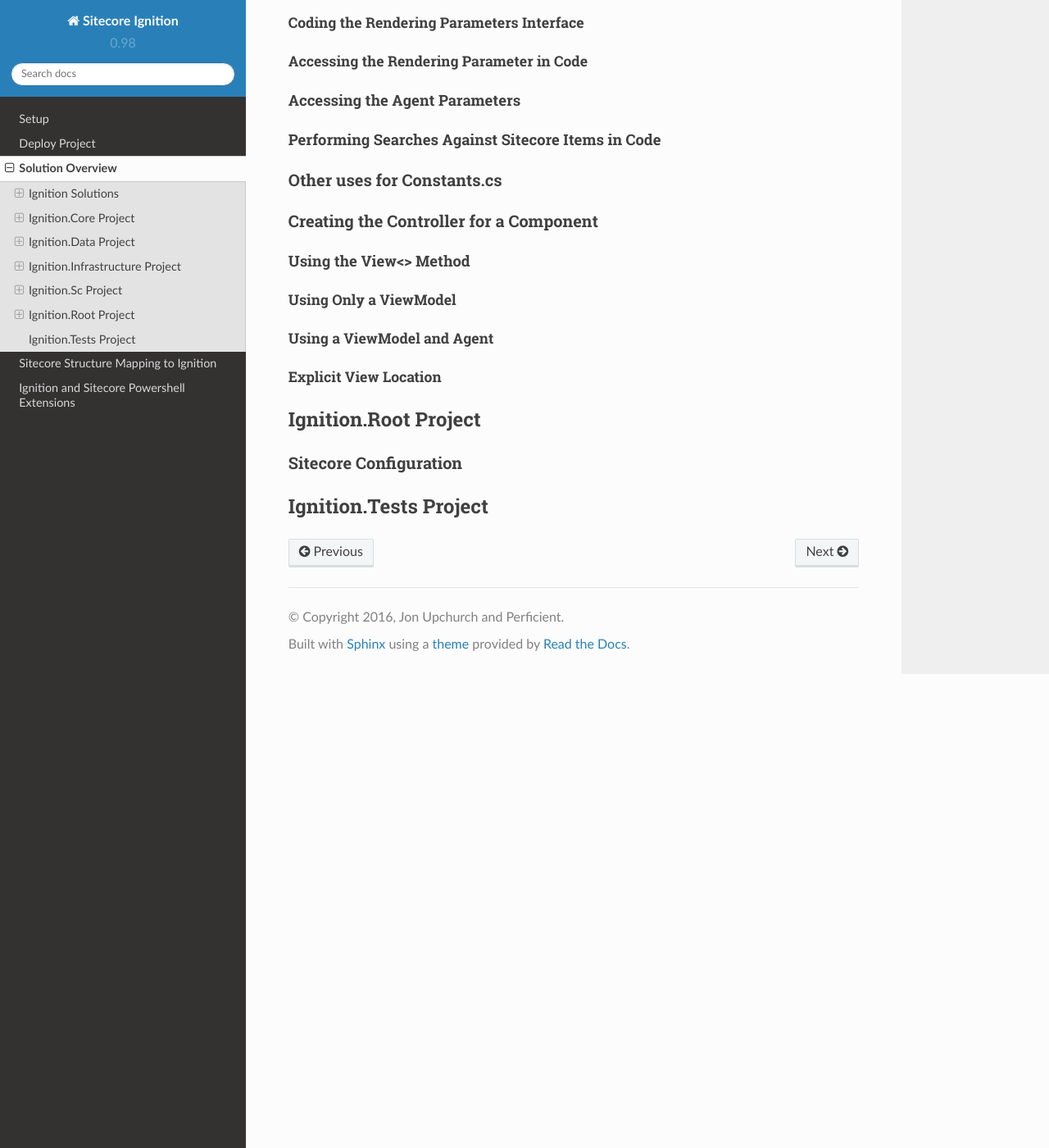
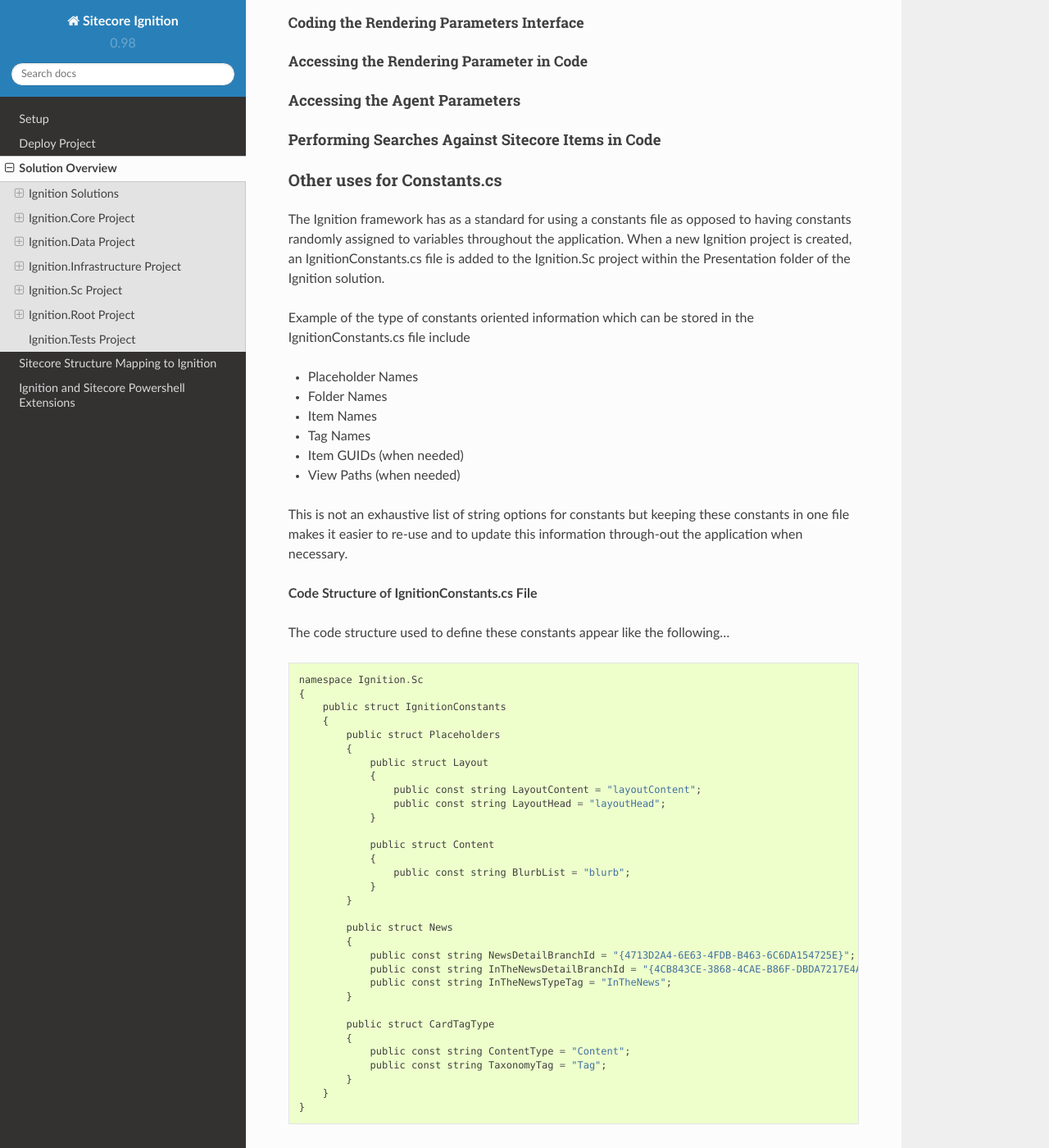
Before and after one commit to sabor413/Documentation, a Sphinx documentation site: the page built from docs/SolutionOverview.rst, in a window 1280 px wide and 1400 px high, scrolled down 1504 px. Shown: the whole window at 82% size. Built offline with Sphinx 7.4.7 and the Read the Docs theme 2.0.0, drawn with Linux system fonts in a browser that asks for light colours; some of the changed text lies outside the part shown.

Commit message:
Checking in update to documentation about constants

```diff
--- a/docs/SolutionOverview.rst
+++ b/docs/SolutionOverview.rst
@@ -168,6 +168,73 @@
 Other uses for Constants.cs
 ---------------------------
 
+The Ignition framework has as a standard for using a constants file as opposed to having constants randomly assigned to variables throughout the application.  When a new Ignition project is created, an IgnitionConstants.cs file is added to the Ignition.Sc project within the Presentation folder of the Ignition solution.
+
+Example of the type of constants oriented information which can be stored in the IgnitionConstants.cs file include
+
+* Placeholder Names
+* Folder Names
+* Item Names
+* Tag Names
+* Item GUIDs (when needed)
+* View Paths (when needed)
+
+This is not an exhaustive list of string options for constants but keeping these constants in one file makes it easier to re-use and to update this information through-out the application when necessary.
+
+**Code Structure of IgnitionConstants.cs File**
+
+The code structure used to define these constants appear like the following… ::
+
+    namespace Ignition.Sc
+    {
+        public struct IgnitionConstants
+        {
+            public struct Placeholders
+            {
+                public struct Layout
+                {
+                    public const string LayoutContent = "layoutContent";
+                    public const string LayoutHead = "layoutHead";
+                }
+
+                public struct Content
+                {
+               	    public const string BlurbList = "blurb";
+                }
+            }
+
+            public struct News
+            {
+                public const string NewsDetailBranchId = "{4713D2A4-6E63-4FDB-B463-6C6DA154725E}";
+                public const string InTheNewsDetailBranchId = "{4CB843CE-3868-4CAE-B86F-DBDA7217E4A4}";
+                public const string InTheNewsTypeTag = "InTheNews";
+            }
+
+            public struct CardTagType
+            {
+                public const string ContentType = "Content";
+                public const string TaxonomyTag = "Tag";
+            }
+        }
+    }
+
+Within the IgnitionConstants class, a bunch of C# structs are used to define the level of constants needed to support the application.  An example of this reference is shown below. ::
+
+    using Ignition.Core.Mvc;
+
+    namespace Ignition.Sc.Components.Content
+    {
+        public class ContentBlurbListViewAgent : Agent<ContentBlurbListViewModel>
+        {
+            public override void PopulateModel()
+            {
+                ViewModel.CurrentTag = IgnitionConstants.CardTagType.ContentType;
+            }
+        }
+    }
+
+In this example, the current tag property of the view model is set by pulling a constant from the IgnitionConstants.cs file used to manage those constants where this value is defined.
+
 .. _Create-Controller-for-Component:
 
 Creating the Controller for a Component
```
